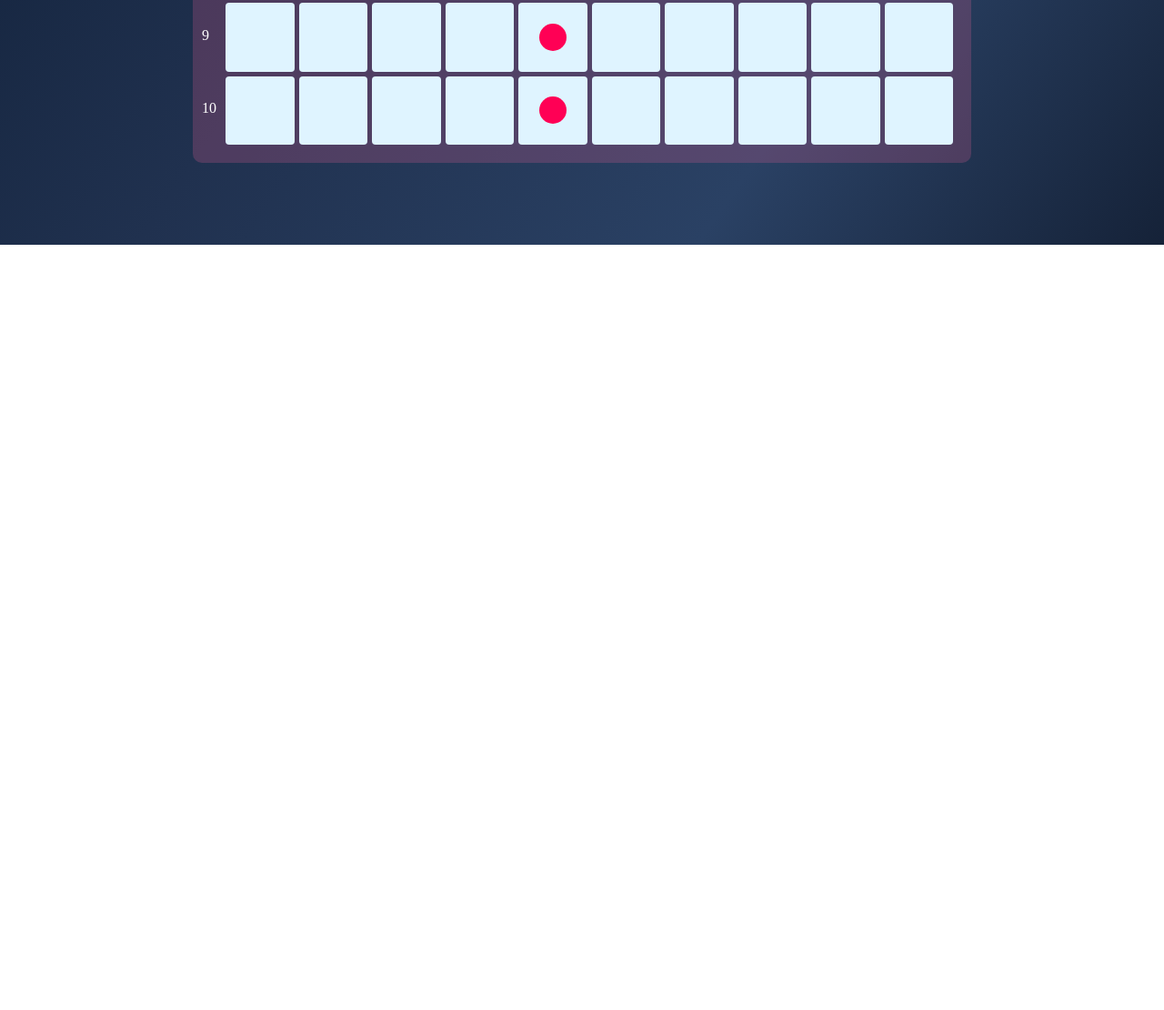
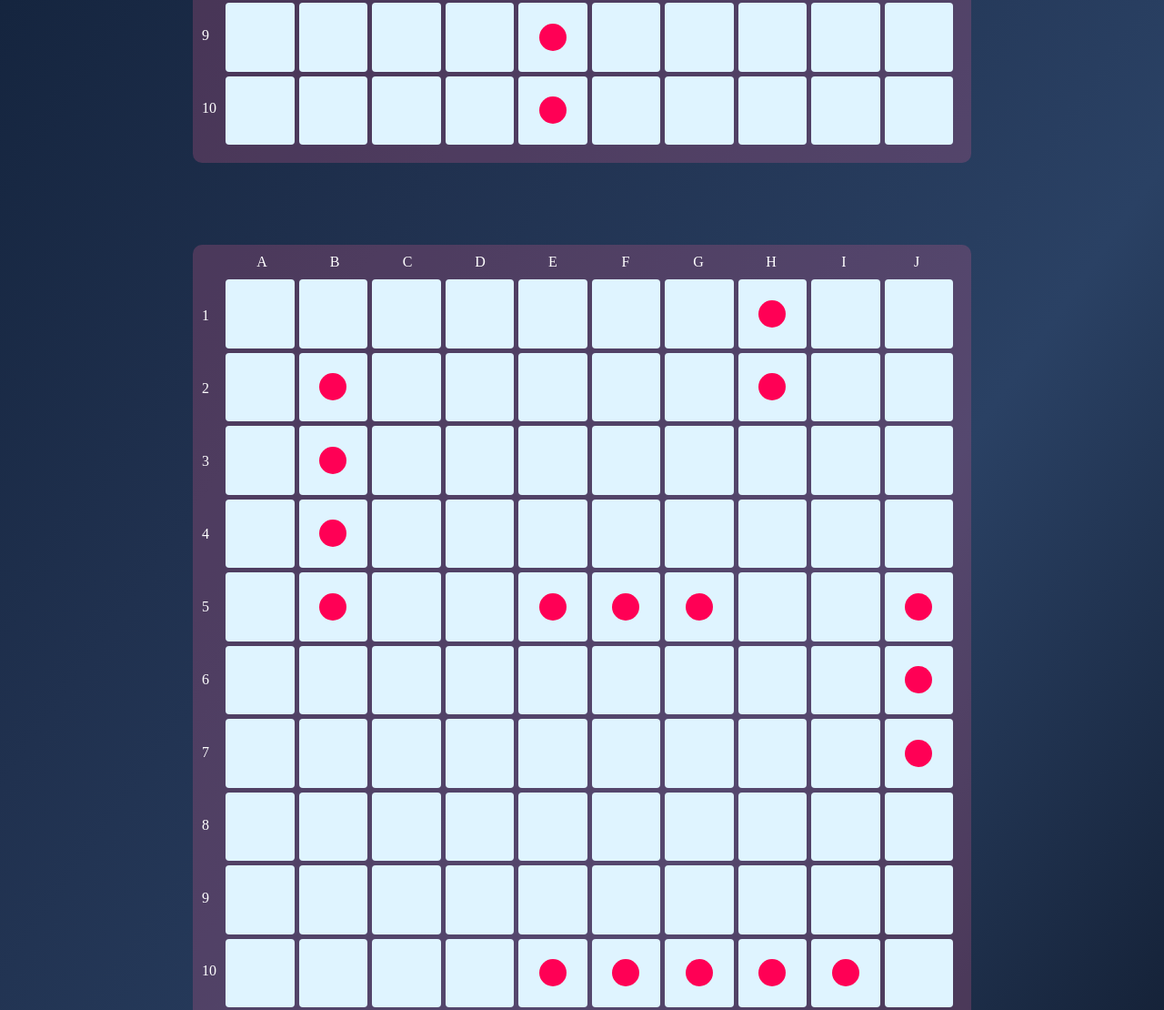
Before and after one commit to Vitdcode/Battleship, a website built with webpack: page src/index.html in a window 1280 px wide. Shown: the part 836-1946 px from the top of the page at 91% size. Before the commit the page ends 1105 px from the top, so only its background shows below. Built offline with nearby package versions, Linux system fonts and the light colour scheme.

Commit message:
feat: Created the board for player 2

```diff
--- a/src/game/gameboard-class.js
+++ b/src/game/gameboard-class.js
@@ -26,8 +26,6 @@ export class Gameboard {
   }
 
   createShipData(playerBoard, orientation, shipPartCounter = 1) {
-    console.log(this.name);
-    console.log(this.length);
     const coorinates = this.randomizeCoordinates();
     const randomXAxis = coorinates[0];
     const randomYAxis = coorinates[1];
@@ -102,7 +100,6 @@ export class Gameboard {
     const currentLetterIndex = this.xAxis().indexOf(randomXAxis);
     const offset = direction === 'left' ? -1 : 1;
     const AdjacentLetterArrayOnBoard = playerBoard[this.xAxis()[currentLetterIndex + offset]];
-    console.log(`${randomYAxis + this.length} ${this.name} ${direction}`);
     return AdjacentLetterArrayOnBoard?.slice(randomYAxis, randomYAxis + this.length + 1).every(
       (item) => item === ''
     );
--- a/src/game/players/player1-class.js
+++ b/src/game/players/player1-class.js
@@ -2,10 +2,11 @@ import { createGameboardUi, printShipOnGameboard } from '../../ui/gameboard-ui';
 import { Gameboard } from '../gameboard-class';
 import { Ship } from '../ship-class';
 
-export class Player1 {
-  constructor(name = 'Player 1') {
+export class Player {
+  constructor(name = 'Player 1', id) {
+    this.id = id;
     this.gameboard = new Gameboard();
-    this.gameboardUi = createGameboardUi(this.gameboard.gameboard);
+    this.gameboardUi = createGameboardUi(this.gameboard.gameboard, this.id);
     this.name = name;
     this.ships = {
       carrier: this.createShip('carrier', 5),
@@ -19,7 +20,7 @@ export class Player1 {
   createShip(name, length) {
     const ship = new Ship(name, length);
     ship.createShipData(this.gameboard.gameboard);
-    printShipOnGameboard(this.gameboard.gameboard, name);
+    printShipOnGameboard(this.gameboard.gameboard, name, this.id);
     return ship;
   }
 }
--- a/src/index.html
+++ b/src/index.html
@@ -17,8 +17,8 @@
   </head>
   <body>
     <h1 id="header">Battleship</h1>
-    <div id="playerBoard1">
-      <div id="board-letters">
+    <div id="playerBoard-pl1">
+      <div id="board-letters-pl1">
         <span>A</span>
         <span>B</span>
         <span>C</span>
@@ -30,12 +30,30 @@
         <span>I</span>
         <span>J</span>
       </div>
-      <div id="numbers-board">
+      <div id="numbers-board-pl1">
         <span>1</span><span>2</span><span>3</span><span>4</span><span>5</span><span>6</span
         ><span>7</span><span>8</span><span>9</span><span>10</span>
       </div>
-      <div id="board-wrapper"></div>
+      <div id="board-wrapper-pl1"></div>
     </div>
-    <div id="playerBoard2"></div>
+    <div id="playerBoard-pl2">
+      <div id="board-letters-pl2">
+        <span>A</span>
+        <span>B</span>
+        <span>C</span>
+        <span>D</span>
+        <span>E</span>
+        <span>F</span>
+        <span>G</span>
+        <span>H</span>
+        <span>I</span>
+        <span>J</span>
+      </div>
+      <div id="numbers-board-pl2">
+        <span>1</span><span>2</span><span>3</span><span>4</span><span>5</span><span>6</span
+        ><span>7</span><span>8</span><span>9</span><span>10</span>
+      </div>
+      <div id="board-wrapper-pl2"></div>
+    </div>
   </body>
 </html>
--- a/src/main.js
+++ b/src/main.js
@@ -1,7 +1,9 @@
 import { Gameboard } from './game/gameboard-class';
-import { Player1 } from './game/players/player1-class';
+import { Player } from './game/players/player1-class';
 import { Ship } from './game/ship-class';
 import './style.css';
 
-const player1 = new Player1('Coolguy');
+const player1 = new Player('Coolguy', 'pl1');
+const player2 = new Player('Boss', 'pl2');
 console.log(player1);
+console.log(player2);
--- a/src/style.css
+++ b/src/style.css
@@ -70,7 +70,8 @@ body {
   color: white;
 }
 
-#playerBoard1 {
+#playerBoard-pl1,
+#playerBoard-pl2 {
   display: grid;
   background-color: rgba(230, 97, 148, 0.233);
   border-radius: 10px;
@@ -80,7 +81,8 @@ body {
   padding-top: 10px;
 }
 
-#numbers-board {
+#numbers-board-pl1,
+#numbers-board-pl2 {
   display: grid;
   grid-template-rows: repeat(10, 1fr);
   align-items: center;
@@ -89,7 +91,8 @@ body {
   margin-right: 10px;
 }
 
-#board-letters {
+#board-letters-pl1,
+#board-letters-pl2 {
   display: grid;
   width: 100%;
   grid-template-columns: repeat(10, 1fr);
@@ -99,7 +102,8 @@ body {
   margin-bottom: 10px;
 }
 
-#board-wrapper {
+#board-wrapper-pl1,
+#board-wrapper-pl2 {
   display: grid;
   grid-auto-flow: column;
   height: 800px;
--- a/src/ui/gameboard-ui.js
+++ b/src/ui/gameboard-ui.js
@@ -1,9 +1,14 @@
-export function createGameboardUi(gameboard) {
-  const boardWrapper = document.querySelector('#board-wrapper');
+export function createGameboardUi(gameboard, id) {
+  let boardWrapper;
+  if (id === 'pl1') {
+    boardWrapper = document.querySelector('#board-wrapper-pl1');
+  } else {
+    boardWrapper = document.querySelector('#board-wrapper-pl2');
+  }
   Object.keys(gameboard).forEach((letter, index) => {
     for (let i = 0; i < gameboard[letter].length; i++) {
       const field = document.createElement('div');
-      field.id = `${letter}-${i}`;
+      field.id = `${letter}-${i}-${id}`;
       field.className = 'field';
       boardWrapper.append(field);
     }
@@ -11,12 +16,12 @@ export function createGameboardUi(gameboard) {
   return boardWrapper;
 }
 
-export function printShipOnGameboard(gameboard, shipName) {
+export function printShipOnGameboard(gameboard, shipName, id) {
   for (const letter in gameboard) {
     const letterArray = gameboard[letter];
     for (let i = 0; i < letterArray.length; i++) {
       if (letterArray[i].includes(shipName)) {
-        const shipInUi = document.querySelector(`#${letter}-${i}`);
+        const shipInUi = document.querySelector(`#${letter}-${i}-${id}`);
         const shipPart = document.createElement('div');
         shipPart.id = letterArray[i];
         shipPart.className = 'ship-part';
```
